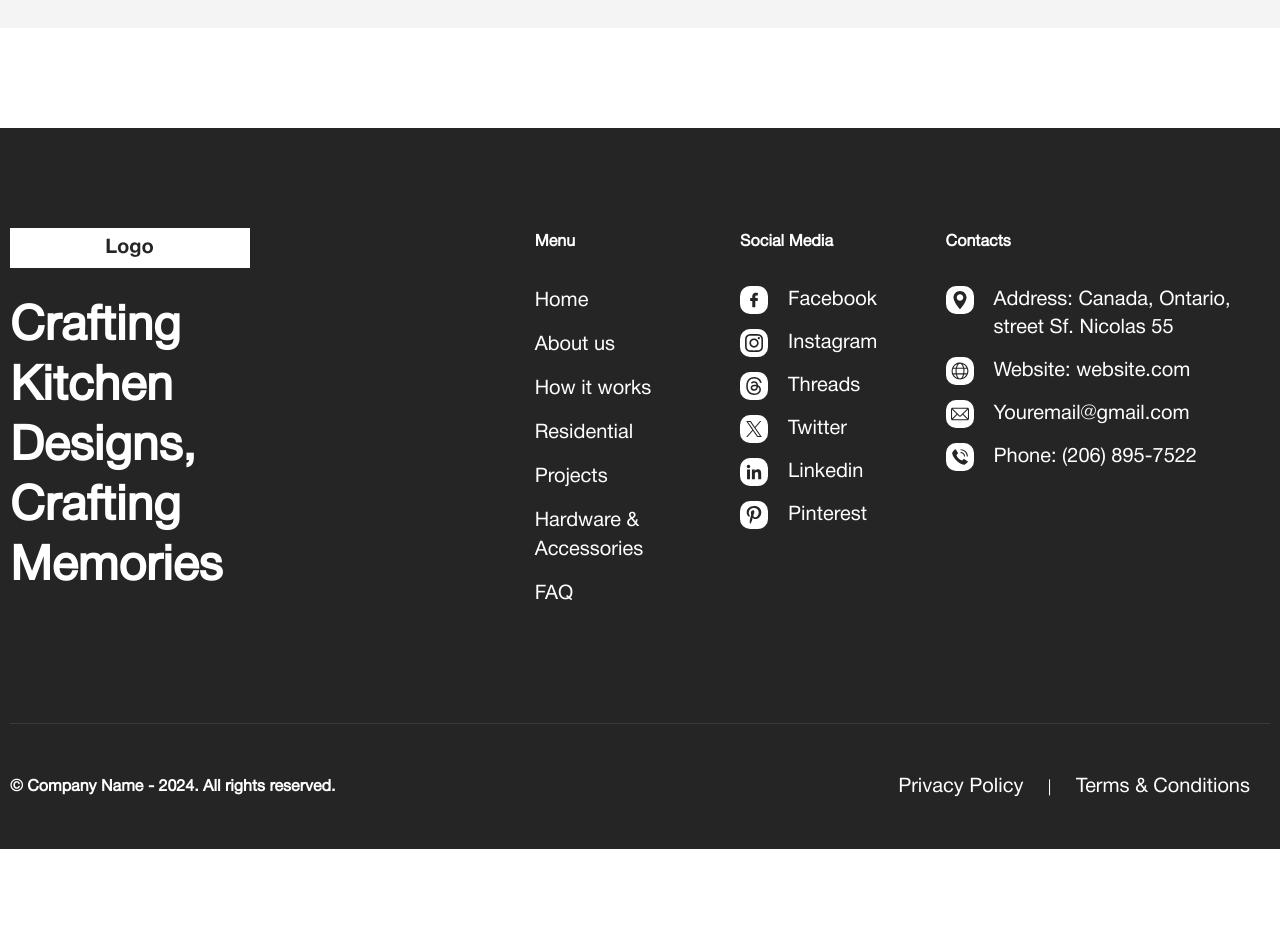
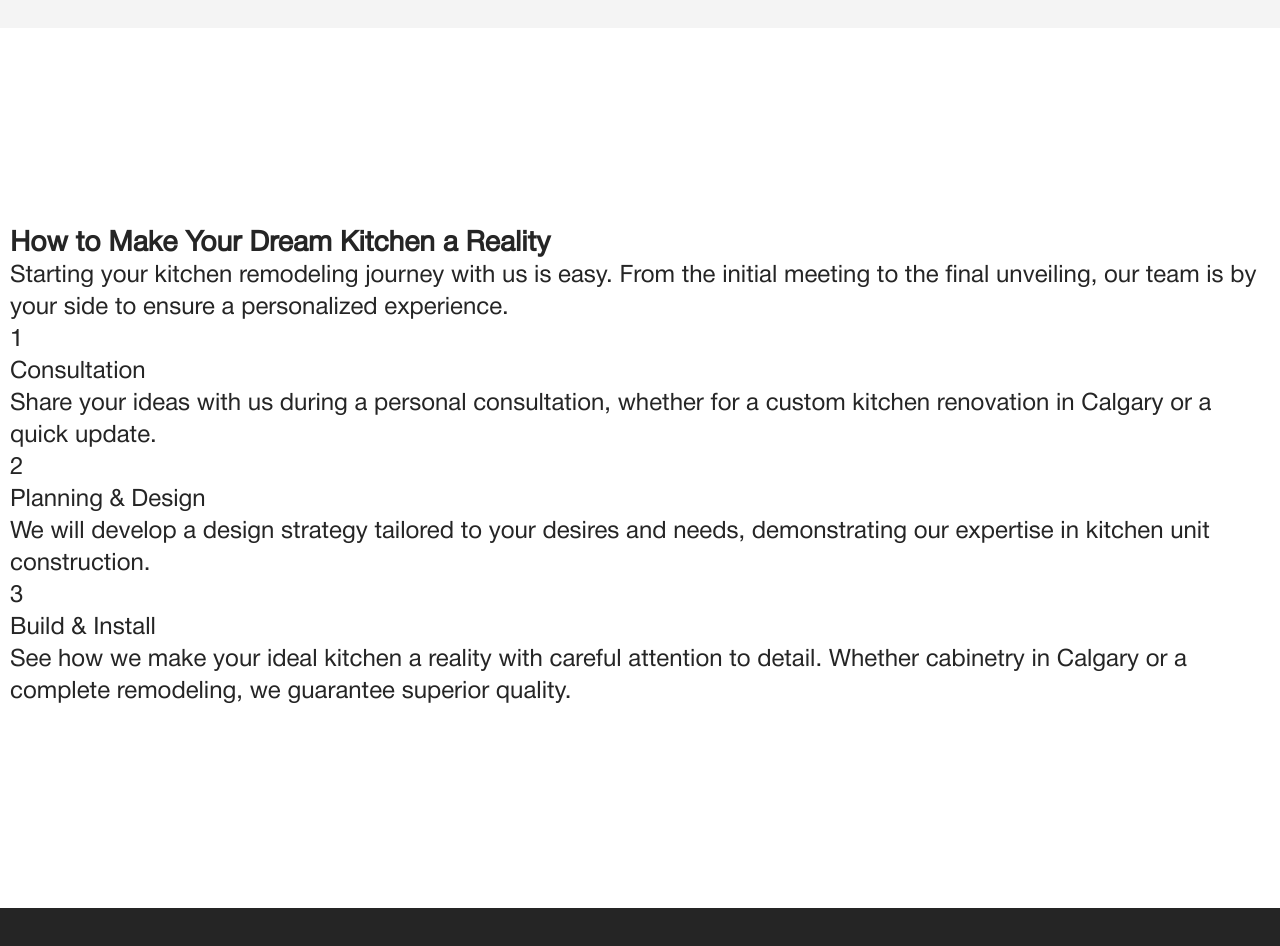
Before and after one commit to Vog989/kitchens, a website built with Vite: page index.html in a window 1280 px wide. Shown: the part 3200-4146 px from the top of the page. Before the commit the page ends 4049 px from the top, so only its background shows below. Built offline with nearby package versions, Linux system fonts and the light colour scheme; files whose address does not match are found by name.

Commit message:
start 4 block

```diff
--- a/index.html
+++ b/index.html
@@ -216,6 +216,40 @@
     </section>
 </main>
 
+<section class="process">
+    <div class="container">
+        <div class="process__inner">
+            <div class="process__text">
+                <h3 class="process__title">How to Make Your Dream Kitchen a Reality</h3>
+                <p class="process__description">Starting your kitchen remodeling journey with us is easy. From the
+                    initial meeting to the final unveiling, our team is by your side to ensure a personalized
+                    experience.</p>
+            </div>
+            <div class="process__steps">
+                <div class="process__step process__steps--one">
+                    <div class="process__step-number">1</div>
+                    <header class="process__step-title">Consultation</header>
+                    <p class="process__step-description">Share your ideas with us during a personal consultation,
+                        whether for a custom kitchen renovation in Calgary or a quick update.</p>
+                </div>
+                <div class="process__step process__steps--two">
+                    <div class="process__step-number">2</div>
+                    <header class="process__step-title">Planning & Design</header>
+                    <p class="process__step-description">We will develop a design strategy tailored to your desires and
+                        needs, demonstrating our expertise in kitchen unit construction.</p>
+                </div>
+                <div class="process__step process__steps--three">
+                    <div class="process__step-number">3</div>
+                    <header class="process__step-title">Build & Install</header>
+                    <p class="process__step-description">See how we make your ideal kitchen a reality with careful
+                        attention to detail. Whether cabinetry in Calgary or a complete remodeling, we guarantee
+                        superior quality.</p>
+                </div>
+            </div>
+        </div>
+    </div>
+</section>
+
 <footer class="footer">
     <div class="container">
         <div class="footer-top">
--- a/src/scss/style.scss
+++ b/src/scss/style.scss
@@ -401,7 +401,26 @@
 
 
 
+.process {
+  margin-bottom: 100px;
+  padding: 100px 0;
 
+  &__inner{
+
+  }
+
+  &__text {
+
+  }
+
+  &__title {
+
+  }
+
+  &__description {
+
+  }
+}
 
 
 
```
Also changed, not shown: src/scss/style.css, 1 other file.
